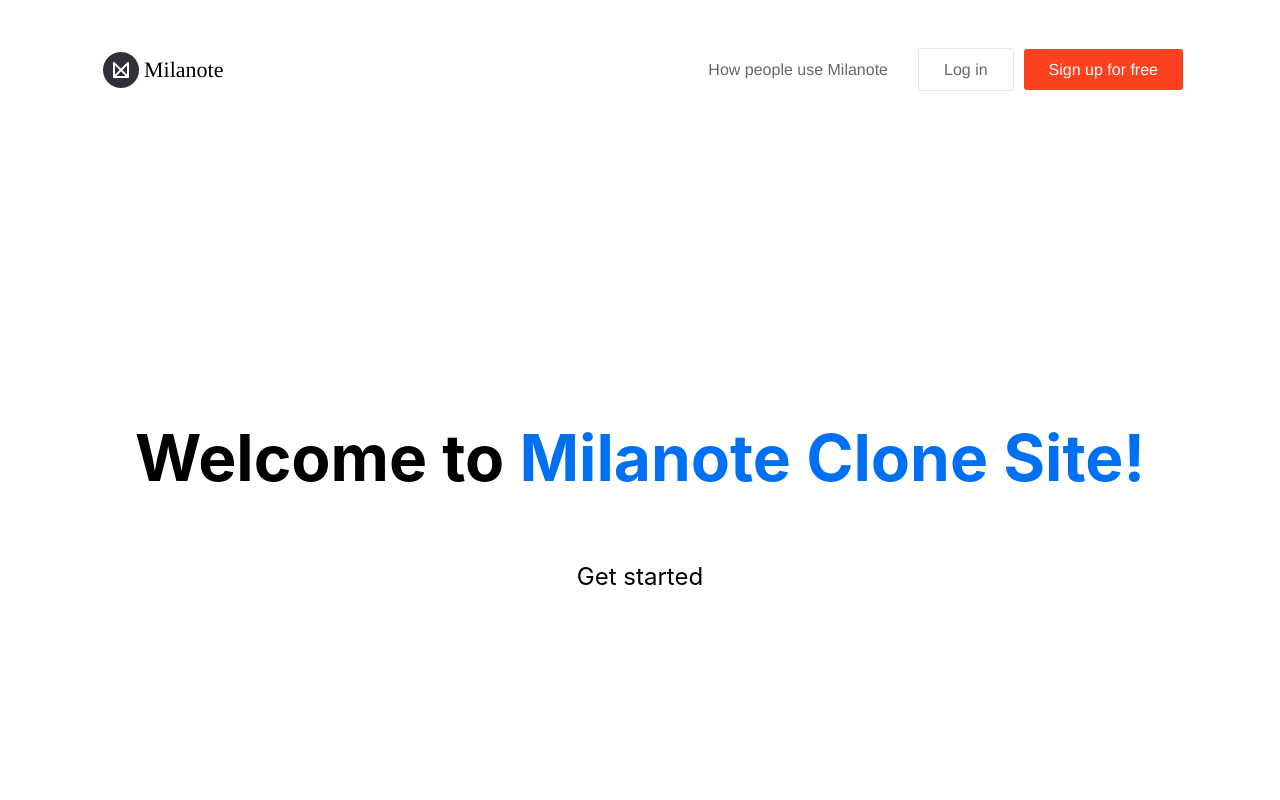
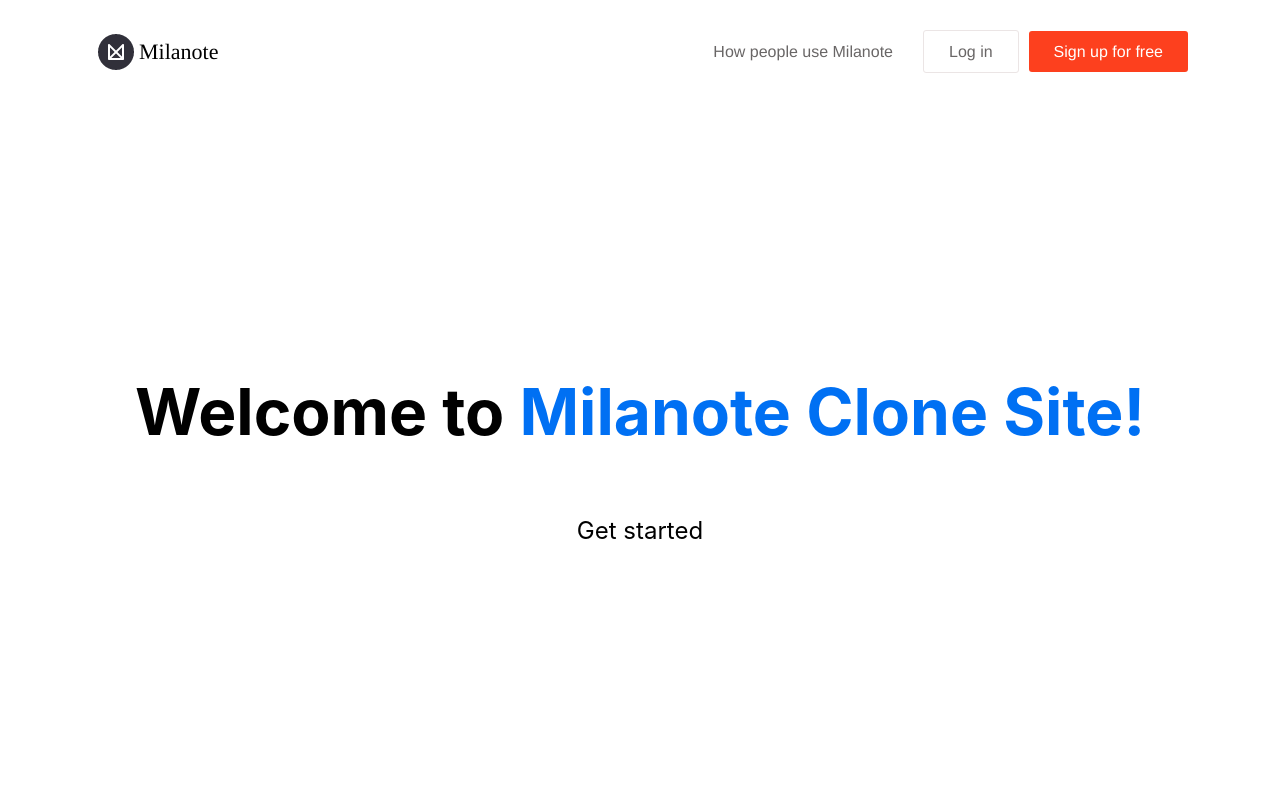
Before and after one commit to AlbadDev/milanote-clone, a Next.js app: page / in a window 1280 px wide. Shown: the top 800 px of the page. Built offline with nearby package versions, Linux system fonts and the light colour scheme.

Commit message:
Update: ad margin top to navbar

```diff
--- a/styles/Navbar.module.scss
+++ b/styles/Navbar.module.scss
@@ -1,10 +1,12 @@
 
 .container {
     display: flex;
-    padding: 30px 15px;
+    padding: 2px 10px;
     font-family: Helvetica,Arial,sans-serif;
     position: sticky;
-    top: 0rem;
+    top: 0px;
+    background-color: #fff;
+    margin-top: 10px;
     .header {
         display: flex;
         justify-content: space-between;
```
